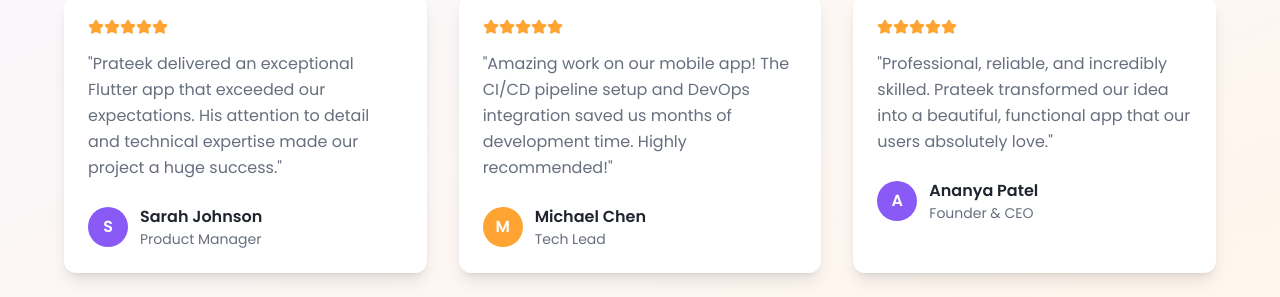
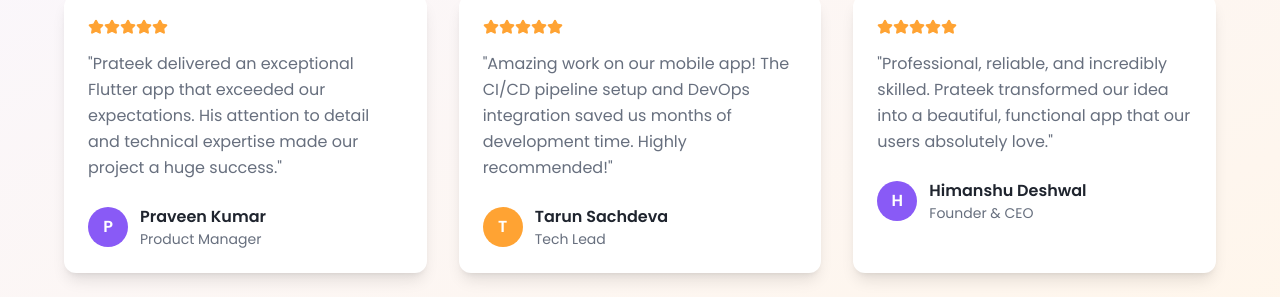
Before and after one commit to Prateek0001/prateek_dubey, a React (Vite) app: page / in a window 1280 px wide. Shown: the part 5862-6159 px from the top of the page. Built offline with nearby package versions, Linux system fonts and the light colour scheme; the HTML template or start-up script is replaced by a standard one.

Commit message:
update team member names and initials in portfolio

```diff
--- a/src/pages/Portfolio.tsx
+++ b/src/pages/Portfolio.tsx
@@ -663,10 +663,10 @@ const Portfolio = () => {
                 </p>
                 <div className="flex items-center gap-3">
                   <div className="w-10 h-10 bg-primary rounded-full flex items-center justify-center text-white font-semibold">
-                    S
+                    P
                   </div>
                   <div>
-                    <div className="font-semibold">Sarah Johnson</div>
+                    <div className="font-semibold">Praveen Kumar</div>
                     <div className="text-sm text-muted-foreground">Product Manager</div>
                   </div>
                 </div>
@@ -687,10 +687,10 @@ const Portfolio = () => {
                 </p>
                 <div className="flex items-center gap-3">
                   <div className="w-10 h-10 bg-accent rounded-full flex items-center justify-center text-white font-semibold">
-                    M
+                    T
                   </div>
                   <div>
-                    <div className="font-semibold">Michael Chen</div>
+                    <div className="font-semibold">Tarun Sachdeva</div>
                     <div className="text-sm text-muted-foreground">Tech Lead</div>
                   </div>
                 </div>
@@ -711,10 +711,10 @@ const Portfolio = () => {
                 </p>
                 <div className="flex items-center gap-3">
                   <div className="w-10 h-10 bg-primary rounded-full flex items-center justify-center text-white font-semibold">
-                    A
+                    H
                   </div>
                   <div>
-                    <div className="font-semibold">Ananya Patel</div>
+                    <div className="font-semibold">Himanshu Deshwal</div>
                     <div className="text-sm text-muted-foreground">Founder & CEO</div>
                   </div>
                 </div>
```
